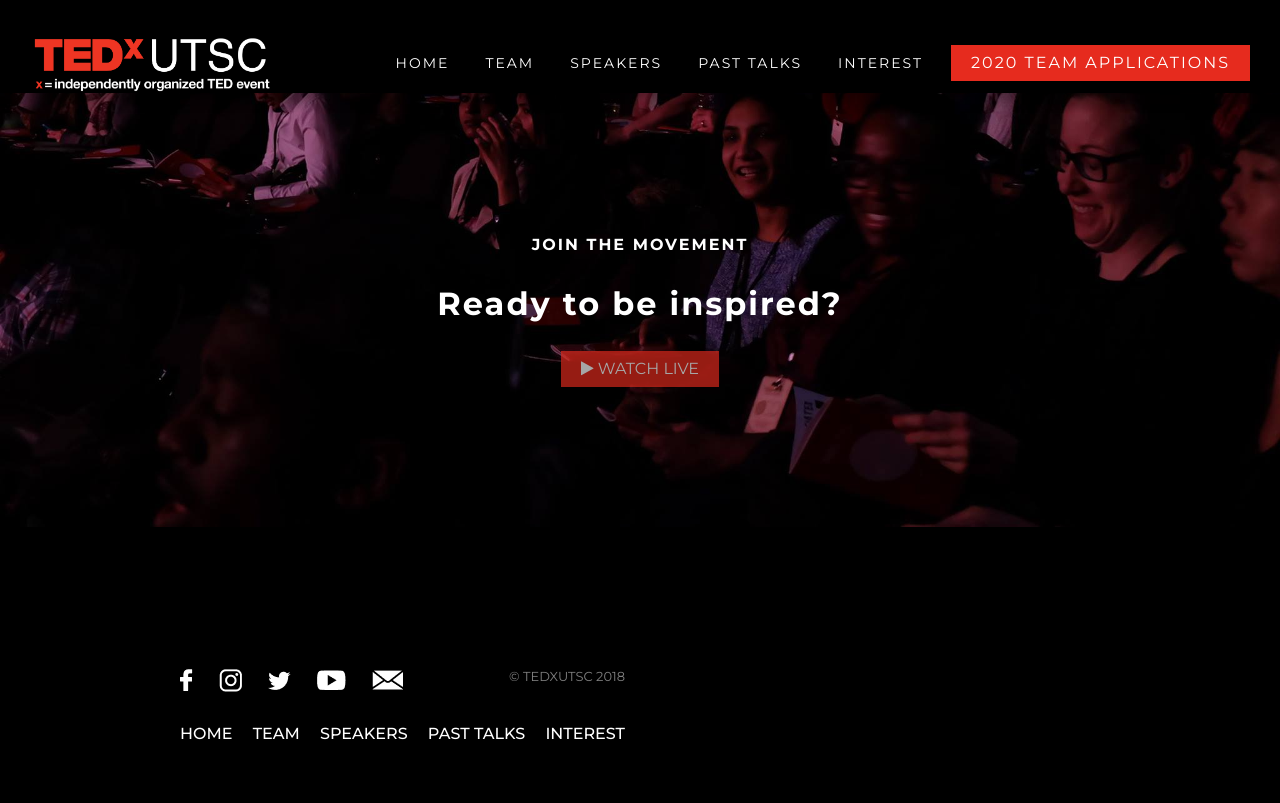
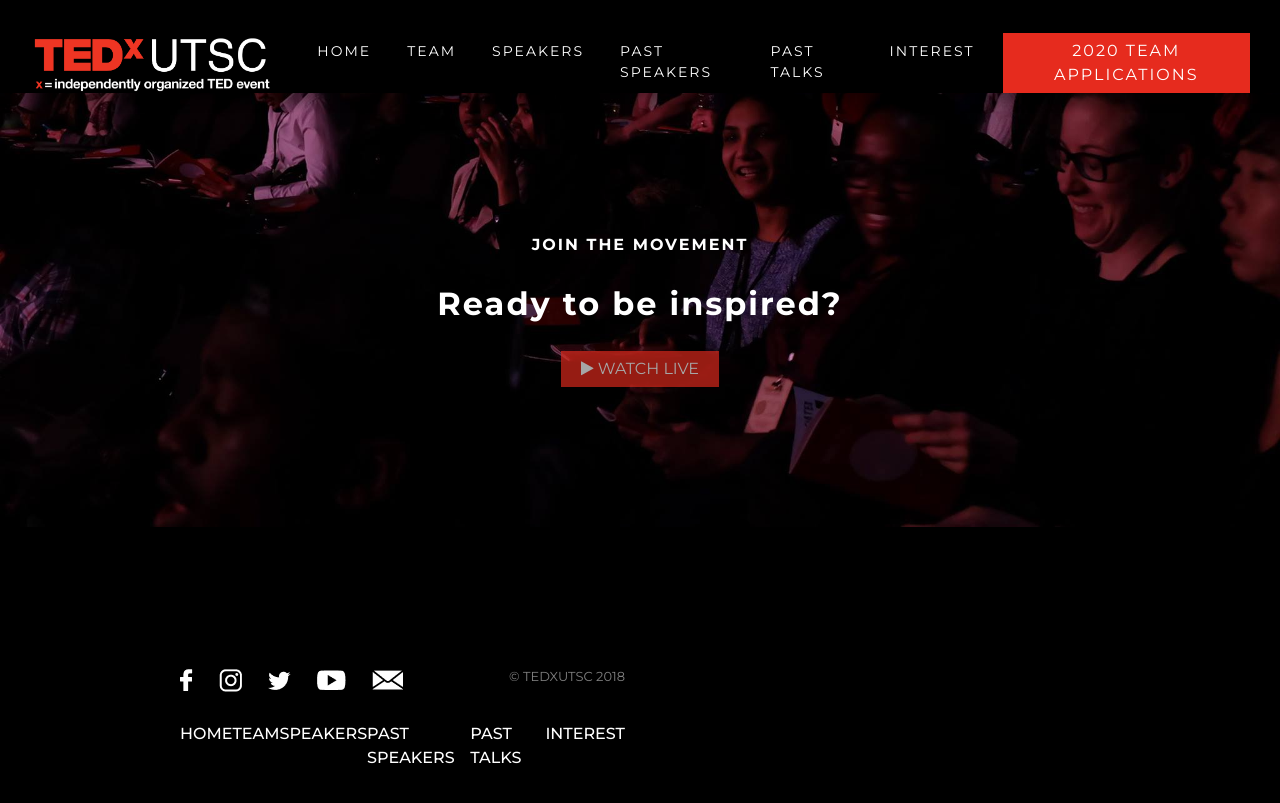
Before and after one commit to junthehacker/tedxutsc, a Jekyll site: the page built from live.html, in a window 1280 px wide and 900 px high, scrolled down 531 px. Shown: the top 803 px of the window. Built offline with Jekyll 4.4.1, drawn with Linux system fonts in a browser that asks for light colours.

Commit message:
added navigation for past speakers

```diff
--- a/_includes/partials/footer.html
+++ b/_includes/partials/footer.html
@@ -31,6 +31,7 @@
                         <li><a href="{{ site.baseurl }}/">Home</a></li>
                         <li><a href="{{ site.baseurl }}/team.html">Team</a></li>
                         <li><a href="{{ site.baseurl }}/speakers.html">Speakers</a></li>
+                        <li><a href="{{ site.baseurl }}/speakers.html">Past Speakers</a></li>
                         <li><a href="https://www.youtube.com/user/TEDxUTSC">Past Talks</a></li>
                         <li><a href="{{ site.baseurl }}/interestForm.html">Interest</a></li>
                     </ul>
--- a/_includes/partials/navigation.html
+++ b/_includes/partials/navigation.html
@@ -17,6 +17,9 @@
             <li class="nav-item {% if page.title == 'Speakers' %} active {% endif %}">
                 <a class="nav-link" href="{{ site.baseurl }}/speakers.html">Speakers</a>
             </li>
+            <li class="nav-item {% if page.title == 'Speakers' %} active {% endif %}">
+                <a class="nav-link" href="{{ site.baseurl }}/pastSpeakers.html">Past Speakers</a>
+            </li>
             <li class="nav-item">
                 <a class="nav-link" href="https://www.youtube.com/user/TEDxUTSC">Past Talks</a>
             </li>
```
